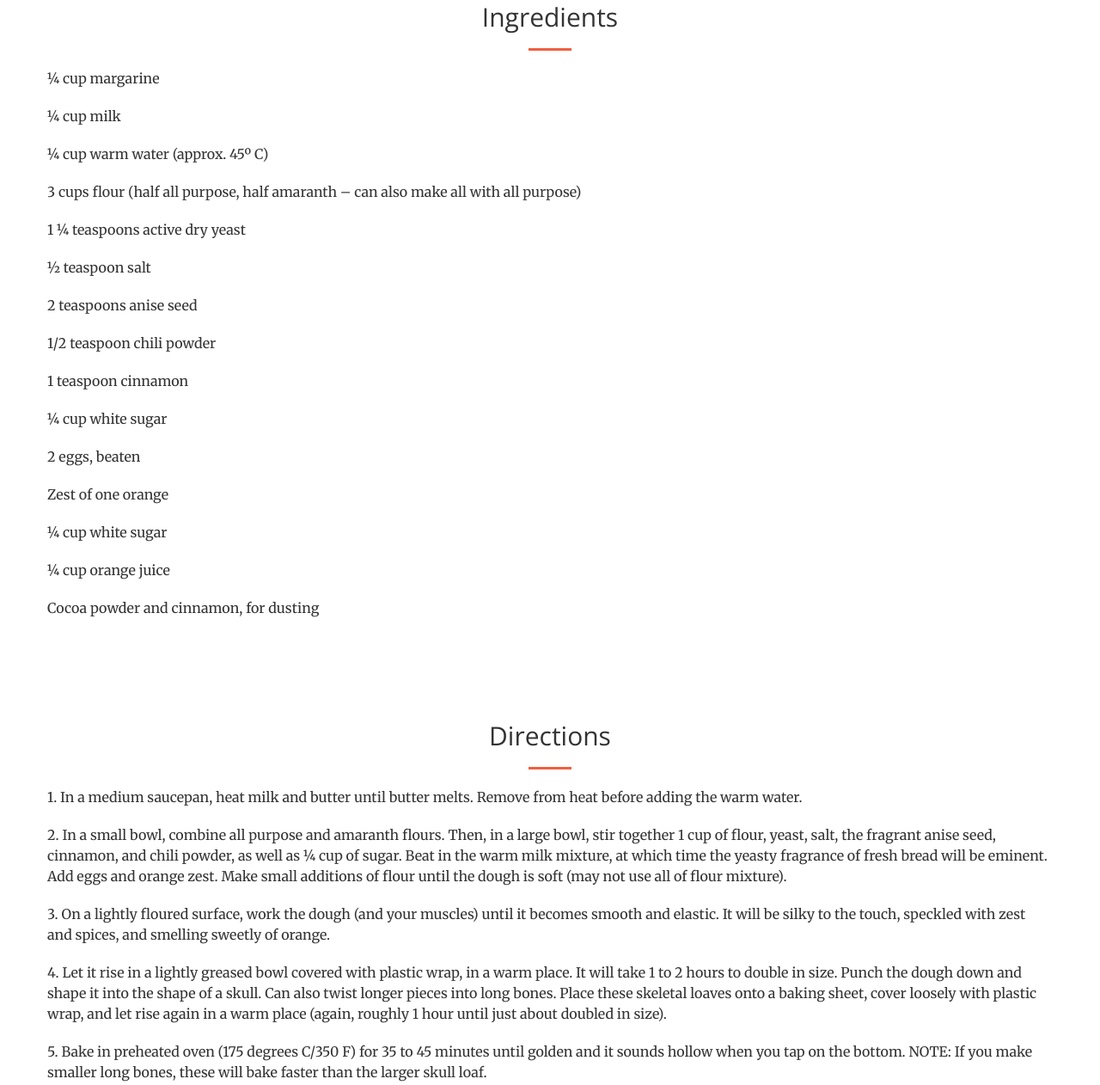
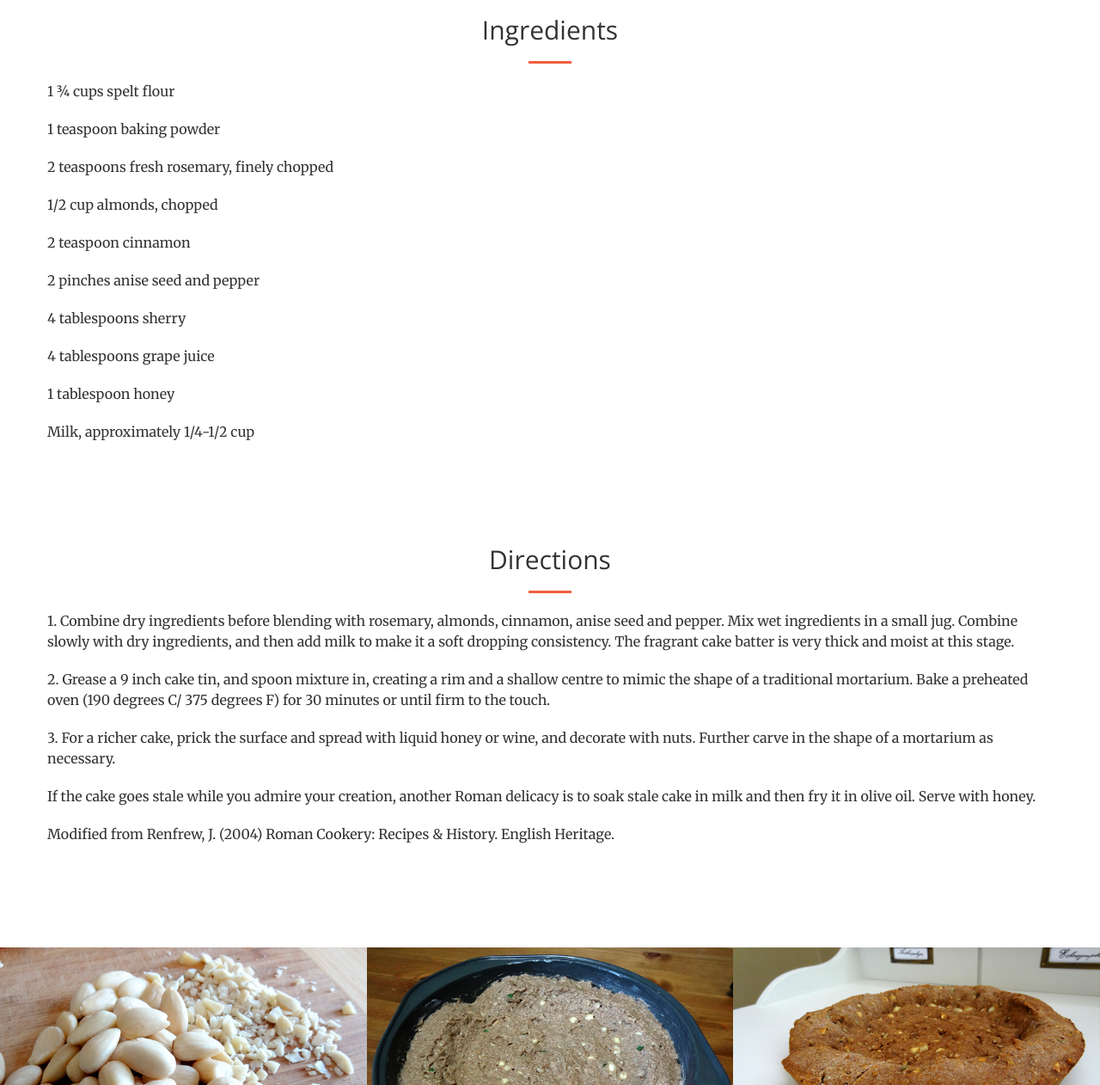
Before and after one commit to KatherineRCook/Pepperedsweetcake, a plain HTML site: page index.html in a window 1280 px wide. Shown: the part 1388-2650 px from the top of the page at 86% size. Drawn offline with nearby package versions, Linux system fonts and the light colour scheme.

Commit message:
customized page

```diff
--- a/index.html
+++ b/index.html
@@ -48,7 +48,7 @@
                     <span class="icon-bar"></span>
                     <span class="icon-bar"></span>
                 </button>
-                <a class="navbar-brand page-scroll" href="#page-top">Pan de Muertos</a>
+                <a class="navbar-brand page-scroll" href="#page-top">Peppered Sweet Cake</a>
             </div>
 
             <!-- Collect the nav links, forms, and other content for toggling -->
@@ -89,9 +89,9 @@
         <div class="container">
             <div class="row">
                 <div class="col-lg-8 col-lg-offset-2 text-center">
-                    <h2 class="section-heading">In the age of conquest in the Americas, Europeans brought back spices, ingredients and recipes from the New World, but also antiquities and curiosities (including looting graves). </h2>
+                    <h2 class="section-heading">The Roman kitchen was layered with the aromas of ground spices, thick olive oils and full-bodied wines, along with smoke from <a href="http://blog.britishmuseum.org/2013/07/19/a-very-versatile-roman-oven/">clay ovens</a>.</h2>
                     <hr class="light">
-                    <p class="text-faded">Today, repatriation and ethical handling of sacred objects and human remains is critical, so why not bake your antiquities instead. Spiced with the chilies, cocoa, and cinnamon that captivated European taste buds, this traditional dead bread (made during the Mexican Day of the Dead festivities) is also warmed by amaranth flour, orange and sugar.</p>
+                    <p class="text-faded">This Roman cake masquerading as a <a href="http://www.britishmuseum.org/explore/highlights/highlight_objects/pe_prb/p/pottery_mortarium.aspx">mortarium</a> – a kitchen tool for grinding spices and flours essential for this recipe – highlights the prime flavours and ingredients of Roman cookery: honey (from domesticated hives on farm), new varieties of wheat (including spelt which was increasingly cultivated during this period), and the bold incorporation of herbs and spices. The spices, honey and sherry make this cake as warming as the Roman kitchens that turned them out.</p>
                 </div>
             </div>
         </div>
@@ -108,23 +108,17 @@
         </div>
         <div class="container">
             <div class="row">
-			<p>¼ cup margarine </p>
-			<p>¼ cup milk</p>
-			<p>¼ cup warm water (approx. 45º C) </p>
-			<p>3 cups flour (half all purpose, half amaranth – can also make all with all purpose) </p>
-			<p>1 ¼ teaspoons active dry yeast</p>
-			<p>½ teaspoon salt</p>
-			<p>2 teaspoons anise seed </p>
-			<p>1/2 teaspoon chili powder</p>
-			<p>1 teaspoon cinnamon</p>
-			<p>¼ cup white sugar</p>
-			<p>2 eggs, beaten </p>
-			<p>Zest of one orange</p>
-			<p>  </p>
-			<p>¼ cup white sugar</p>
-			<p>¼ cup orange juice</p>
-			<p> </p>
-			<p>Cocoa powder and cinnamon, for dusting </p>
+			<p>1 ¾ cups spelt flour</p>
+			<p>1 teaspoon baking powder</p>
+			<p>2 teaspoons fresh rosemary, finely chopped</p>
+			<p>1/2 cup almonds, chopped</p>
+			<p>2 teaspoon cinnamon </p>
+			<p>2 pinches anise seed and pepper</p>
+			<p>4 tablespoons sherry</p>
+			<p>4 tablespoons grape juice</p>
+			<p>1 tablespoon honey</p>
+			<p>Milk, approximately 1/4-1/2 cup</p>
+
 
             </div>
 			</div>
@@ -138,12 +132,11 @@
         </div>
         <div class="container">
             <div class="row">
-			<p>1.	In a medium saucepan, heat milk and butter until butter melts. Remove from heat before adding the warm water.</p>
-			<p>2.	In a small bowl, combine all purpose and amaranth flours. Then, in a large bowl, stir together 1 cup of flour, yeast, salt, the fragrant anise seed, cinnamon, and chili powder, as well as ¼ cup of sugar. Beat in the warm milk mixture, at which time the yeasty fragrance of fresh bread will be eminent. Add eggs and orange zest. Make small additions of flour until the dough is soft (may not use all of flour mixture). </p>
-			<p>3.	On a lightly floured surface, work the dough (and your muscles) until it becomes smooth and elastic. It will be silky to the touch, speckled with zest and spices, and smelling sweetly of orange. </p>
-			<p>4.	Let it rise in a lightly greased bowl covered with plastic wrap, in a warm place. It will take 1 to 2 hours to double in size. Punch the dough down and shape it into the shape of a skull. Can also twist longer pieces into long bones. Place these skeletal loaves onto a baking sheet, cover loosely with plastic wrap, and let rise again in a warm place (again, roughly 1 hour until just about doubled in size). </p>
-			<p>5.	Bake in preheated oven (175 degrees C/350 F) for 35 to 45 minutes until golden and it sounds hollow when you tap on the bottom. NOTE: If you make smaller long bones, these will bake faster than the larger skull loaf. </p>
-			<p>6.	Let cool slightly before brushing with the GLAZE: combine ¼ cup sugar and orange juice in small saucepan, bring to a boil over medium heat and boil for 2 minutes. Add a dusting of cinnamon and cocoa powder in crevices of skull for added effect and aroma. </p>
+			<p>1.	Combine dry ingredients before blending with rosemary, almonds, cinnamon, anise seed and pepper. Mix wet ingredients in a small jug. Combine slowly with dry ingredients, and then add milk to make it a soft dropping consistency. The fragrant cake batter is very thick and moist at this stage. </p>
+			<p>2.	Grease a 9 inch cake tin, and spoon mixture in, creating a rim and a shallow centre to mimic the shape of a traditional mortarium. Bake a preheated oven (190 degrees C/ 375 degrees F) for 30 minutes or until firm to the touch.<p>
+			<p>3.	For a richer cake, prick the surface and spread with liquid honey or wine, and decorate with nuts. Further carve in the shape of a mortarium as necessary. <p>
+			<p>If the cake goes stale while you admire your creation, another Roman delicacy is to soak stale cake in milk and then fry it in olive oil. Serve with honey. </p>
+			<p>Modified from Renfrew, J. (2004) Roman Cookery: Recipes & History. English Heritage.</p>
 
                 </div>
             </div>
```
